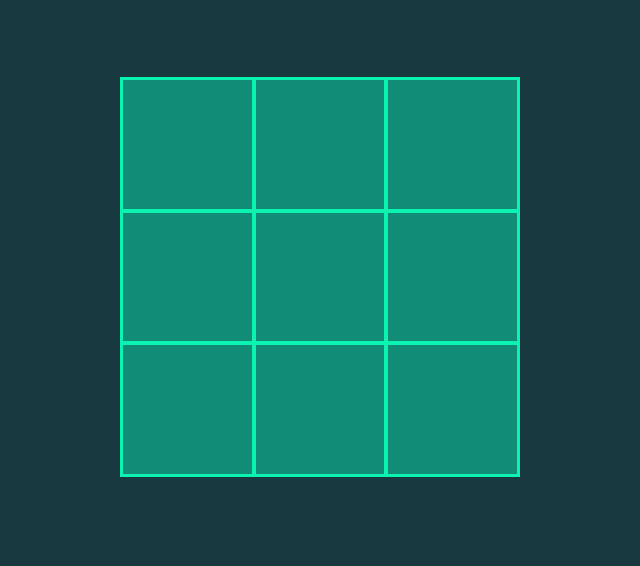
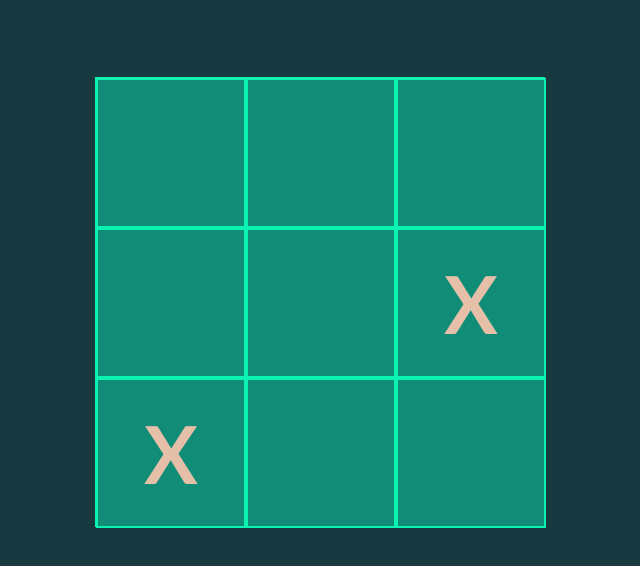
Before and after one commit to IbnDaanis/tic-tac-toe, a plain HTML site: page index.html in a window 1280 px wide. Shown: the part 92-658 px from the top of the page, without its empty margins (320-960 px from the left). Drawn offline with Linux system fonts and the light colour scheme.

Commit message:
Added updateScoreboard function and data attributes to each cell

```diff
--- a/scripts/app.js
+++ b/scripts/app.js
@@ -1,19 +1,37 @@
 const gameboard = (() => {
-  const scoreboard = []
+  let scoreboard = ['', '', '', '', '', '', '', '', '']
   const gameboardEl = document.querySelector('#gameboardEl')
+  const winningScores = [
+    [0, 1, 2],
+    [3, 4, 5],
+    [6, 7, 8],
+    [0, 3, 6],
+    [1, 4, 7],
+    [2, 5, 8],
+    [0, 4, 8],
+    [2, 4, 6],
+  ]
 
   const createGame = () => {
     for (let i = 0; i < 9; i++) {
       const cell = document.createElement('div')
       cell.classList.add('cell')
-      scoreboard.push(cell.textContent)
+      cell.setAttribute('data-index', i)
+      console.log(scoreboard)
+      cell.textContent = scoreboard[i]
       gameboardEl.appendChild(cell)
     }
+  }
+  const updateScoreboard = scores => {
+    scoreboard = scores
   }
   return {
     createGame,
     scoreboard,
+    updateScoreboard,
+    winningScores,
   }
 })()
 
+gameboard.updateScoreboard(['', '', '', '', '', 'X', 'X', ''])
 gameboard.createGame()
--- a/styles/style.scss
+++ b/styles/style.scss
@@ -29,13 +29,13 @@ body {
     margin: 2rem auto;
   }
   .gameboard {
-    width: 400px;
-    height: 400px;
+    width: 450px;
+    height: 450px;
     margin: 5rem auto;
     background: var(--dark-less-teal);
     display: grid;
-    grid-template-rows: repeat(3, 1fr);
-    grid-template-columns: repeat(3, 1fr);
+    grid-template-rows: repeat(3, 150px);
+    grid-template-columns: repeat(3, 150px);
     border: 1px solid var(--light-teal);
     .cell {
       border: 2px solid var(--light-teal);
```
Also changed, not shown: styles/style.css, 1 other file.
